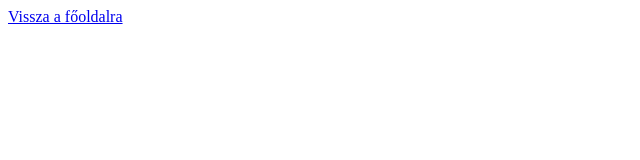
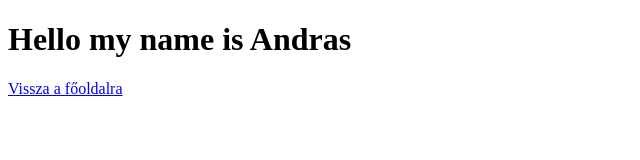
Before and after one commit to vargaae/vargaae.github.io, a plain HTML site: page about.html in a window 1280 px wide. Shown: the whole page, without its empty margins (0-640 px from the left). Drawn offline with Linux system fonts and the light colour scheme.

Commit message:
improved the about page

```diff
--- a/about.html
+++ b/about.html
@@ -7,6 +7,7 @@
     <title>Document</title>
 </head>
 <body>
+  <h1>Hello my name is Andras</h1>
   <a href="/">Vissza a főoldalra</a>
 </body>
 </html>
```
